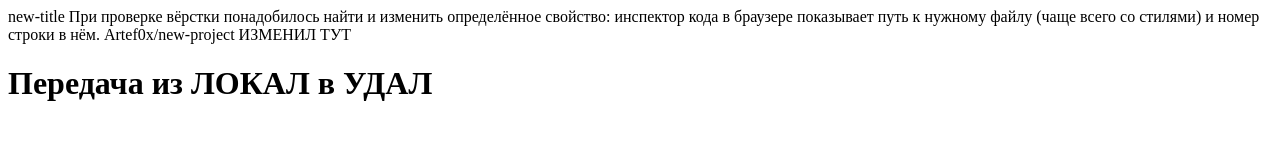
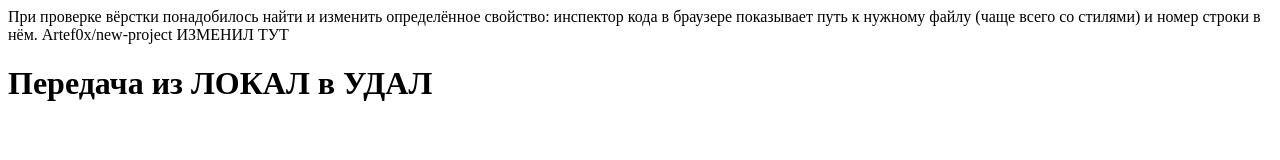
Before and after one commit to Artef0x/special-app, a plain HTML site: page index.html in a window 1280 px wide. Drawn offline with Linux system fonts and the light colour scheme.

Commit message:
punkt deleted

```diff
--- a/index.html
+++ b/index.html
@@ -6,7 +6,7 @@
     <title>Document</title>
 </head>
 <body>
-    new-title
+
     При проверке вёрстки понадобилось найти и изменить определённое
     свойство: инспектор кода в браузере показывает путь к нужному файлу
      (чаще всего со стилями) и номер строки в нём.
```
